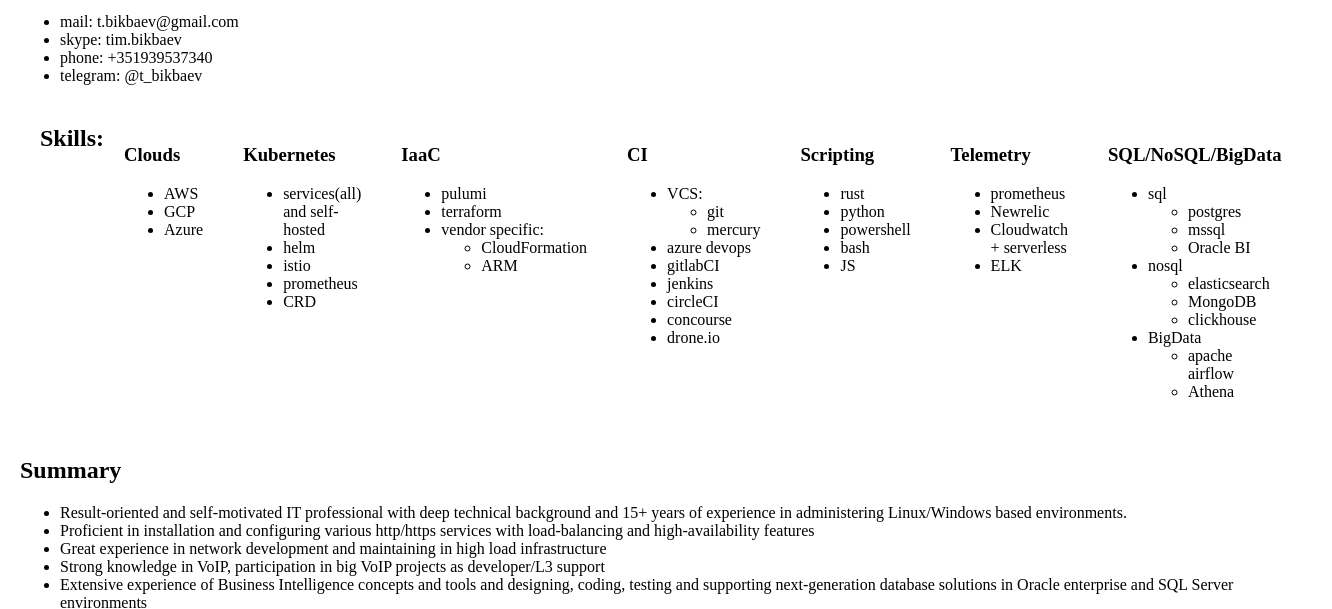
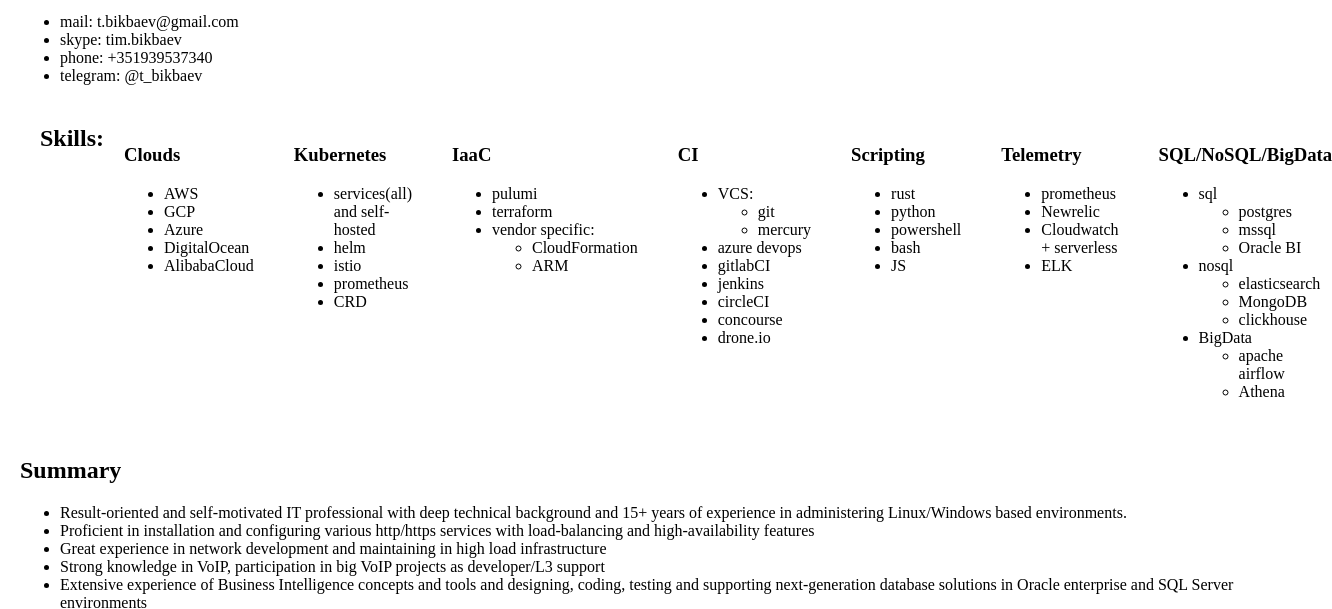
Before and after one commit to bikboy/cv, a website: page index.html in a window 1280 px wide. Shown: the part 146-755 px from the top of the page, 1332 px wide, since content can reach past the window. Drawn offline with nearby package versions, Linux system fonts and the light colour scheme.

Commit message:
Clouds updated

```diff
--- a/index.html
+++ b/index.html
@@ -33,6 +33,8 @@
 					<li>AWS</li>
 					<li>GCP</li>
 					<li>Azure</li>
+					<li>DigitalOcean</li>
+					<li>AlibabaCloud</li>
 				</ul>
 			</div>
 			<div id="kubernetes">
```
